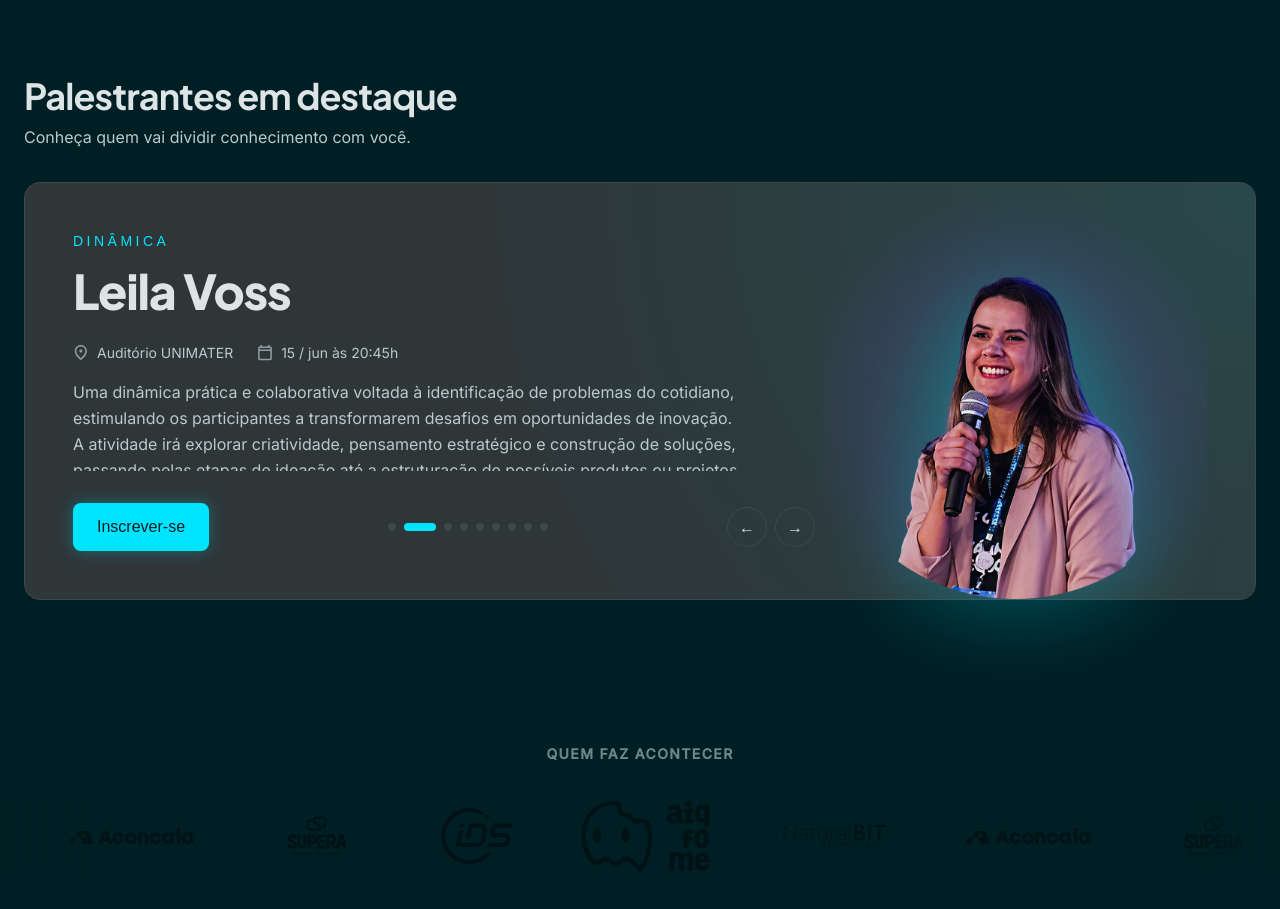
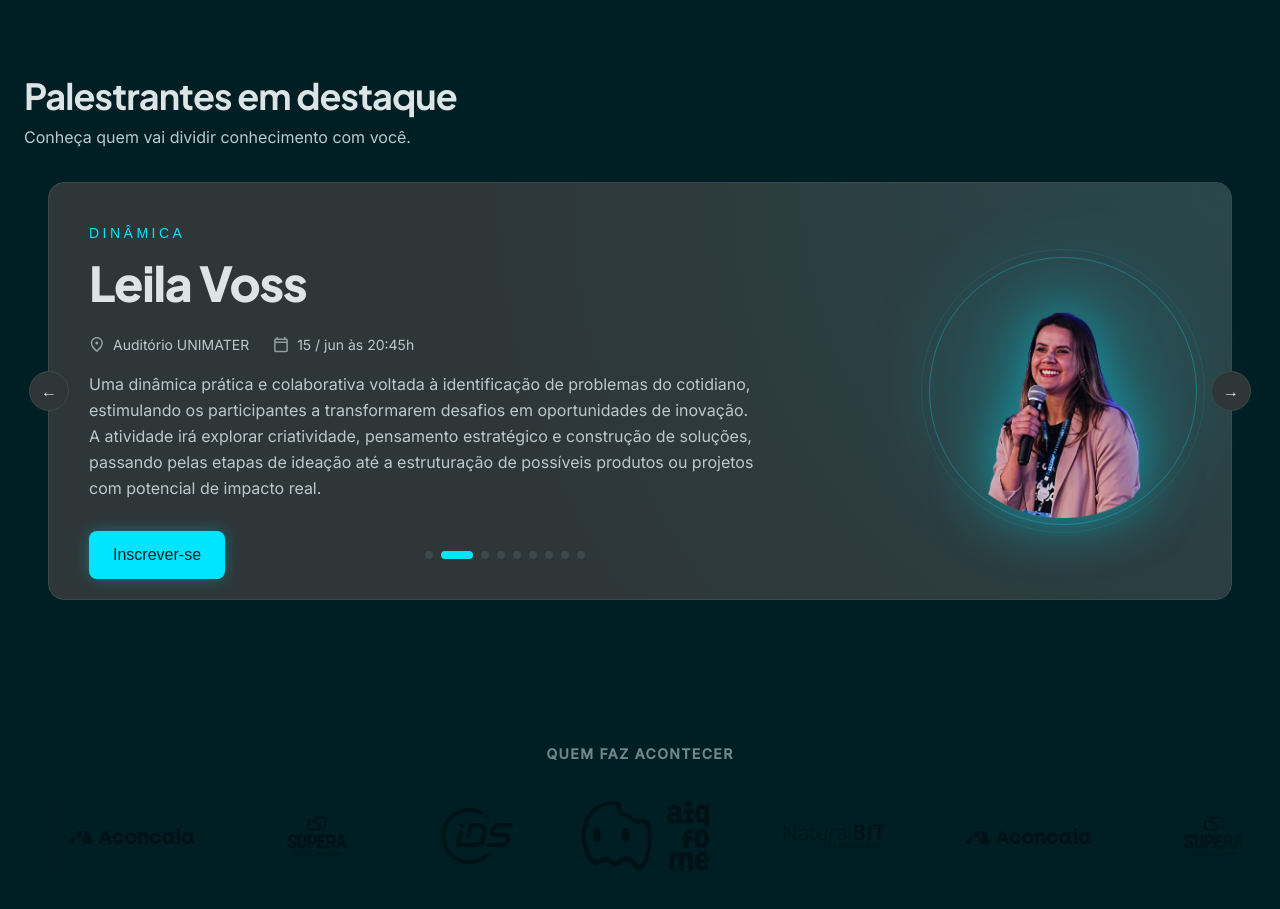
Before and after one commit to Chicosk1/MaterWeek_LP, a React (Vite) app in the folder materweek-frontend/: page / in a window 1280 px wide. Shown: the part 1940-2849 px from the top of the page. Built offline with nearby package versions, Linux system fonts and the light colour scheme; a web font is replaced by a local one.

Commit message:
Ajuste de retrato dos palestrantes

```diff
--- a/materweek-frontend/src/components/sections/SpeakerCarousel.tsx
+++ b/materweek-frontend/src/components/sections/SpeakerCarousel.tsx
@@ -28,12 +28,28 @@ interface PortraitProps {
   className?: string;
 }
 
+/* Foto circular individual com anel decorativo e glow */
+const CirclePhoto: FC<{ src: string; size?: string }> = ({ src, size = 'w-full' }) => (
+  <div className={`relative aspect-square ${size}`}>
+    {/* Glow suave atrás do círculo */}
+    <div className="absolute inset-0 rounded-full bg-accent/10 blur-2xl pointer-events-none" />
+    {/* Anel decorativo levemente maior que a foto */}
+    <div className="absolute -inset-[6px] rounded-full border border-accent/30 pointer-events-none" />
+    {/* Segundo anel externo mais sutil */}
+    <div className="absolute -inset-[14px] rounded-full border border-accent/10 pointer-events-none" />
+    <img
+      src={src}
+      alt=""
+      loading="lazy"
+      className="relative w-full h-full object-contain drop-shadow-[0_0_28px_rgba(0,229,255,0.5)] animate-fade-in"
+    />
+  </div>
+);
+
 const Portrait: FC<PortraitProps> = ({ photos, name, className = '' }) => {
   if (!photos || photos.length === 0) {
     return (
-      <div
-        className={`flex items-center justify-center text-text-primary/70 font-heading font-bold text-6xl md:text-8xl tracking-tight ${className}`}
-      >
+      <div className={`relative flex items-center justify-center aspect-square rounded-full border border-accent/30 bg-surface text-text-primary/70 font-heading font-bold text-4xl tracking-tight ${className}`}>
         {getInitials(name)}
       </div>
     );
@@ -41,25 +57,17 @@ const Portrait: FC<PortraitProps> = ({ photos, name, className = '' }) => {
 
   if (photos.length === 1) {
     return (
-      <img
-        src={photos[0]}
-        alt=""
-        loading="lazy"
-        className={`object-contain object-bottom drop-shadow-[0_15px_40px_rgba(0,229,255,0.25)] ${className}`}
-      />
+      <div className={`flex items-center justify-center ${className}`}>
+        <CirclePhoto src={photos[0]} size="w-full" />
+      </div>
     );
   }
 
+  /* Dois palestrantes: dois círculos lado a lado */
   return (
-    <div className={`flex items-end justify-center gap-3 ${className}`}>
+    <div className={`flex items-center justify-center gap-4 ${className}`}>
       {photos.map((src, i) => (
-        <img
-          key={i}
-          src={src}
-          alt=""
-          loading="lazy"
-          className="h-[90%] max-w-[46%] object-contain object-bottom drop-shadow-[0_15px_40px_rgba(0,229,255,0.25)]"
-        />
+        <CirclePhoto key={i} src={src} size="w-[46%]" />
       ))}
     </div>
   );
@@ -108,41 +116,58 @@ export const SpeakerCarousel: FC<SpeakerCarouselProps> = ({ activeSpeakerId }) =
         </div>
 
         <div
-          className="relative bg-surface border border-card-border rounded-2xl"
+          className="relative bg-surface border border-card-border rounded-2xl mx-6"
           onMouseEnter={() => setIsPaused(true)}
           onMouseLeave={() => setIsPaused(false)}
         >
+          {/* Seta anterior — lateral esquerda */}
+          <button
+            type="button"
+            onClick={prev}
+            aria-label="Palestrante anterior"
+            className="absolute left-0 top-1/2 -translate-y-1/2 -translate-x-1/2 z-20 w-10 h-10 rounded-full bg-surface border border-card-border text-text-primary hover:border-accent hover:text-accent transition-colors flex items-center justify-center cursor-pointer focus-visible:outline-none focus-visible:ring-2 focus-visible:ring-offset-2 focus-visible:ring-offset-background focus-visible:ring-accent"
+          >
+            <span aria-hidden="true">&larr;</span>
+          </button>
+
+          {/* Seta próximo — lateral direita */}
+          <button
+            type="button"
+            onClick={next}
+            aria-label="Próximo palestrante"
+            className="absolute right-0 top-1/2 -translate-y-1/2 translate-x-1/2 z-20 w-10 h-10 rounded-full bg-surface border border-card-border text-text-primary hover:border-accent hover:text-accent transition-colors flex items-center justify-center cursor-pointer focus-visible:outline-none focus-visible:ring-2 focus-visible:ring-offset-2 focus-visible:ring-offset-background focus-visible:ring-accent"
+          >
+            <span aria-hidden="true">&rarr;</span>
+          </button>
           <div className="absolute inset-0 bg-[radial-gradient(circle_at_top_right,rgba(0,229,255,0.10)_0,transparent_60%)] rounded-2xl pointer-events-none" />
 
-          {/* Mobile portrait: stacked above content */}
-          <div className="md:hidden relative h-52 overflow-hidden flex items-end justify-center" aria-hidden="true">
-            <div className="absolute inset-x-8 top-4 bottom-0 bg-[radial-gradient(circle_at_50%_70%,rgba(0,229,255,0.22)_0%,rgba(124,92,255,0.10)_45%,transparent_70%)] pointer-events-none" />
+          {/* Mobile: círculo(s) centralizado(s) acima do conteúdo */}
+          <div className="md:hidden flex items-center justify-center py-8" aria-hidden="true">
             <Portrait
               key={`m-${current.id}`}
               photos={current.photoUrls}
               name={current.title}
-              className="relative h-52 max-w-full animate-fade-in"
+              className={(current.photoUrls?.length ?? 0) > 1 ? 'w-72' : 'w-44'}
             />
           </div>
 
-          {/* Desktop portrait: floating right side, anchored bottom, extending above top */}
+          {/* Desktop: círculo(s) centralizado(s) verticalmente à direita */}
           <div
-            className="hidden md:flex absolute -top-12 bottom-0 right-4 lg:right-10 w-[320px] lg:w-[400px] items-end justify-center pointer-events-none"
+            className="hidden md:flex absolute right-6 lg:right-10 top-1/2 -translate-y-1/2 w-56 lg:w-64 items-center justify-center pointer-events-none"
             aria-hidden="true"
           >
-            <div className="absolute inset-x-2 top-6 bottom-4 bg-[radial-gradient(circle_at_50%_60%,rgba(0,229,255,0.20)_0%,rgba(124,92,255,0.10)_45%,transparent_70%)]" />
             <Portrait
               key={`d-${current.id}`}
               photos={current.photoUrls}
               name={current.title}
-              className="relative w-full h-full animate-fade-in"
+              className="w-full"
             />
           </div>
 
           {/* Content */}
           <div
             key={current.id}
-            className="relative p-6 md:p-12 md:pr-[360px] lg:pr-[440px] h-[26rem] flex flex-col gap-4 animate-fade-in overflow-hidden"
+            className="relative p-6 md:p-10 md:pr-[270px] lg:pr-[310px] h-[26rem] flex flex-col gap-4 animate-fade-in overflow-hidden"
           >
             <span className="font-action text-xs md:text-sm tracking-[0.25em] uppercase text-accent">
               {getTopic(current)}
@@ -172,7 +197,8 @@ export const SpeakerCarousel: FC<SpeakerCarouselProps> = ({ activeSpeakerId }) =
               </Typography>
             </div>
 
-            <div className="pt-4 flex items-center justify-between gap-4 flex-wrap">
+            <div className="pt-4 relative flex items-center justify-center">
+              <div className="absolute left-0">
                 <a
                   href={current.linkUrl}
                   target="_blank"
@@ -180,6 +206,7 @@ export const SpeakerCarousel: FC<SpeakerCarouselProps> = ({ activeSpeakerId }) =
                 >
                   <Button variant="primary">Inscrever-se</Button>
                 </a>
+              </div>
 
               <div
                 className="flex items-center gap-2"
@@ -202,25 +229,6 @@ export const SpeakerCarousel: FC<SpeakerCarouselProps> = ({ activeSpeakerId }) =
                   />
                 ))}
               </div>
-
-              <div className="flex items-center gap-2">
-                <button
-                  type="button"
-                  onClick={prev}
-                  aria-label="Palestrante anterior"
-                  className="w-10 h-10 rounded-full border border-card-border text-text-primary hover:border-accent hover:text-accent transition-colors flex items-center justify-center cursor-pointer focus-visible:outline-none focus-visible:ring-2 focus-visible:ring-offset-2 focus-visible:ring-offset-background focus-visible:ring-accent"
-                >
-                  <span aria-hidden="true">&larr;</span>
-                </button>
-                <button
-                  type="button"
-                  onClick={next}
-                  aria-label="Próximo palestrante"
-                  className="w-10 h-10 rounded-full border border-card-border text-text-primary hover:border-accent hover:text-accent transition-colors flex items-center justify-center cursor-pointer focus-visible:outline-none focus-visible:ring-2 focus-visible:ring-offset-2 focus-visible:ring-offset-background focus-visible:ring-accent"
-                >
-                  <span aria-hidden="true">&rarr;</span>
-                </button>
-              </div>
             </div>
           </div>
         </div>
```
Lines whose indentation alone changed are shown as unchanged.
